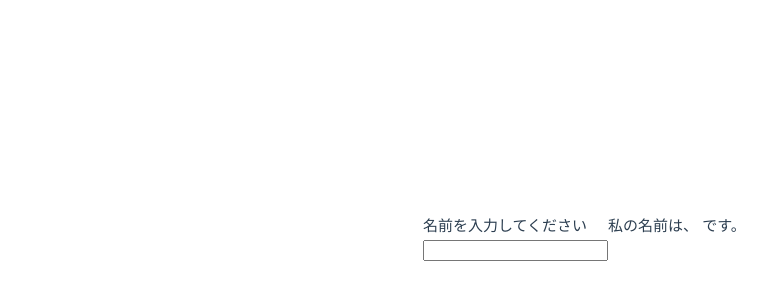
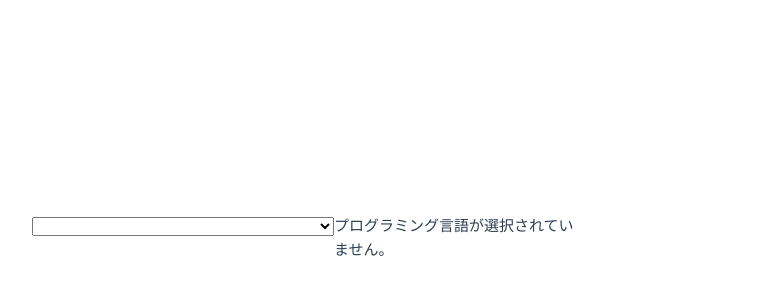
Before and after one commit to yukinnh/Laravel_vue_start, a Vue app: page / in a window 1280 px wide. Shown: the part 162-462 px from the top of the page, without its empty margins (32-799 px from the left). Built offline with nearby package versions, Linux system fonts and the light colour scheme.

Commit message:
基礎編 v-if else

```diff
--- a/src/App.vue
+++ b/src/App.vue
@@ -1,12 +1,23 @@
 <template>
-  <form>
-    <div for="name">名前を入力してください</div>
-    <input type="text" id="name" v-model= "myLastName" />
-  </form>
-  <div>私の名前は、{{ myLastName }} です。</div>
+  <div id="app">
+    <form>
+      <select id ="language" v-model= "language">
+        <option value="">好きなプログラミング言語を選んでください。</option>
+        <option value="php">PHP</option>
+        <option value="ruby">Ruby</option>
+        <option value="python">Python</option>
+        <option value="java">Java</option>
+      </select>
+    </form>
+    <div v-if="language==='php'">Web系でよく使用されている</div>
+    <div v-else-if="language==='ruby'">日本発のプログラミング言語</div>
+    <div v-else-if="language==='python'">機械学習で使用されることが多い</div>
+    <div v-else-if="language==='java'">大規模開発で用いられることが多い言語</div>
+    <div v-else>プログラミング言語が選択されていません。</div>
+  </div>
 </template>
 
 <script setup>
 import { ref } from "vue";
-const myLastName = ref(null);
+const language = ref(null);
 </script>
```
